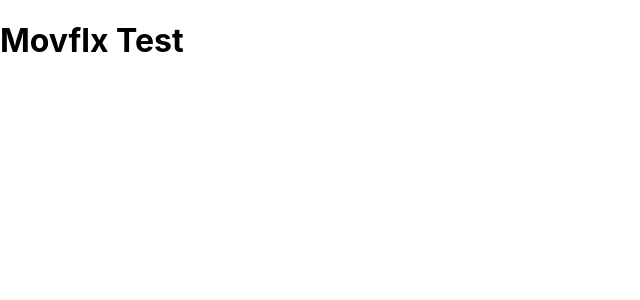
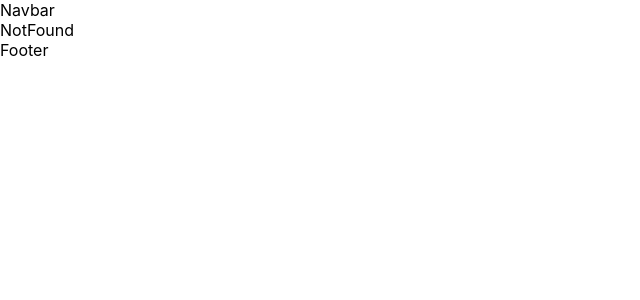
Before and after one commit to GSG-G11/Movflx, a React (Create React App) app: page /search/1 in a window 1280 px wide. Shown: the top 300 px of the page, without its empty margins (0-640 px from the left). Built offline with nearby package versions, Linux system fonts and the light colour scheme.

Commit message:
Setup Routes in App.js Relates #3

```diff
--- a/package.json
+++ b/package.json
@@ -8,6 +8,7 @@
     "@testing-library/user-event": "^13.5.0",
     "react": "^18.0.0",
     "react-dom": "^18.0.0",
+    "react-router-dom": "^6.3.0",
     "react-scripts": "5.0.1",
     "web-vitals": "^2.1.4"
   },
--- a/src/App.js
+++ b/src/App.js
@@ -1,9 +1,25 @@
 import React from "react";
+import { BrowserRouter , Routes, Route } from "react-router-dom";
+import Footer from "./Components/Footer";
+import Navbar from "./Components/Navbar";
+import Home from "./Pages/Home";
+import NotFound from "./Pages/NotFound";
+import SearchPage from "./Pages/SearchPage";
+import SingleMovie from "./Pages/SingleMovie";
 
 function App() {
   return (
     <div className="App">
-      <h1>Movflx Test</h1>
+      <BrowserRouter>
+        <Navbar />
+        <Routes>
+          <Route path="/" element={<Home />} />
+          <Route path="/search" element={<SearchPage />} />
+          <Route path="/movie/:id" element={<SingleMovie />} />
+          <Route path="/*" element={<NotFound />} />
+        </Routes>
+        <Footer />
+      </BrowserRouter>
     </div>
   );
 }
--- /dev/null
+++ b/src/Pages/NotFound.jsx
@@ -0,0 +1,9 @@
+import React from 'react'
+
+const NotFound = () => {
+  return (
+    <div>NotFound</div>
+  )
+}
+
+export default NotFound;
--- /dev/null
+++ b/src/Pages/SearchPage.jsx
@@ -0,0 +1,9 @@
+import React from 'react'
+
+const SearchPage = () => {
+  return (
+    <div>Search Page</div>
+  )
+}
+
+export default SearchPage;
```
Also changed, not shown: src/Pages/Search.jsx (deleted, +0 -9 lines), 1 other file (tests, documents, lock files or other folders).
